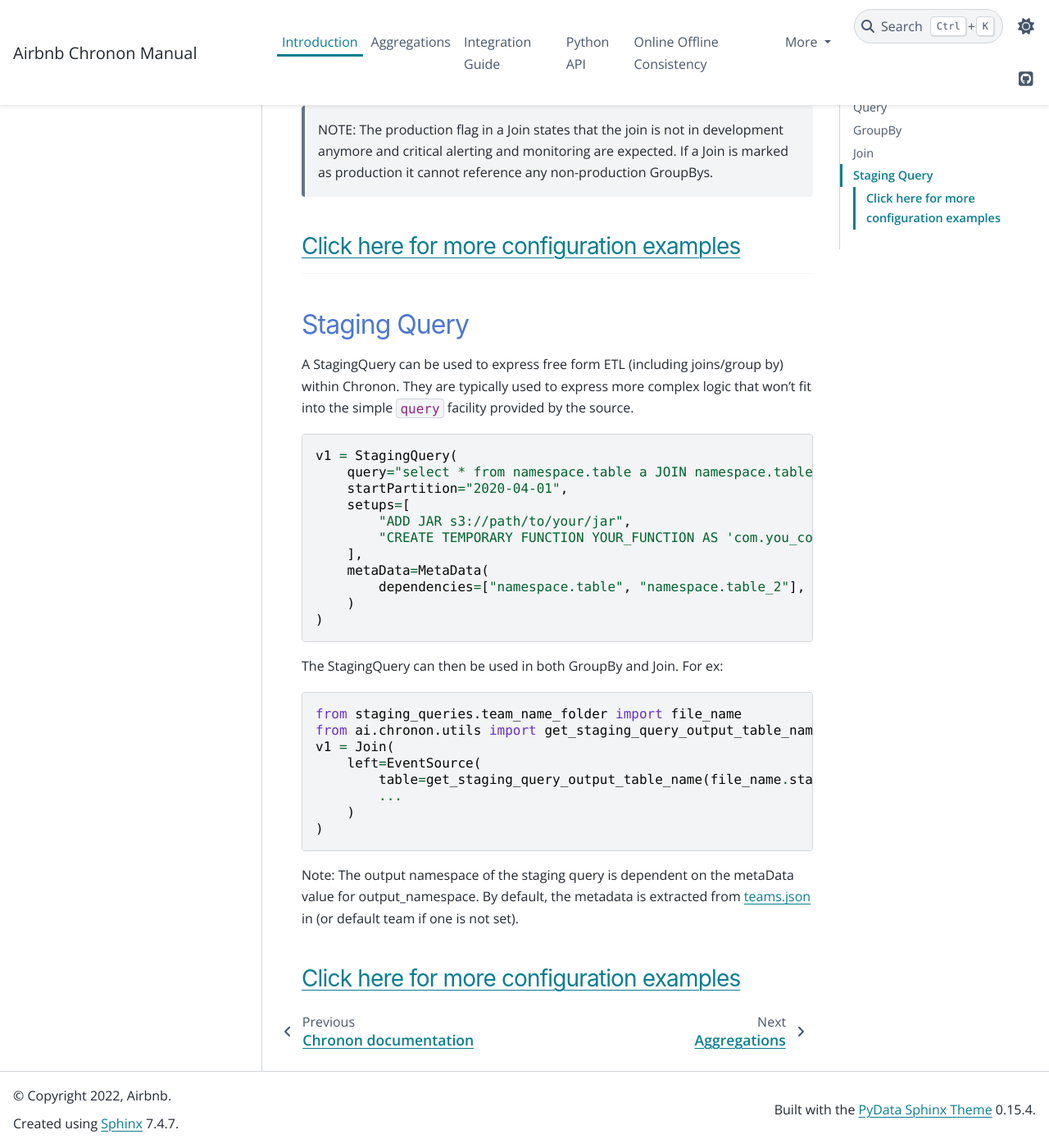
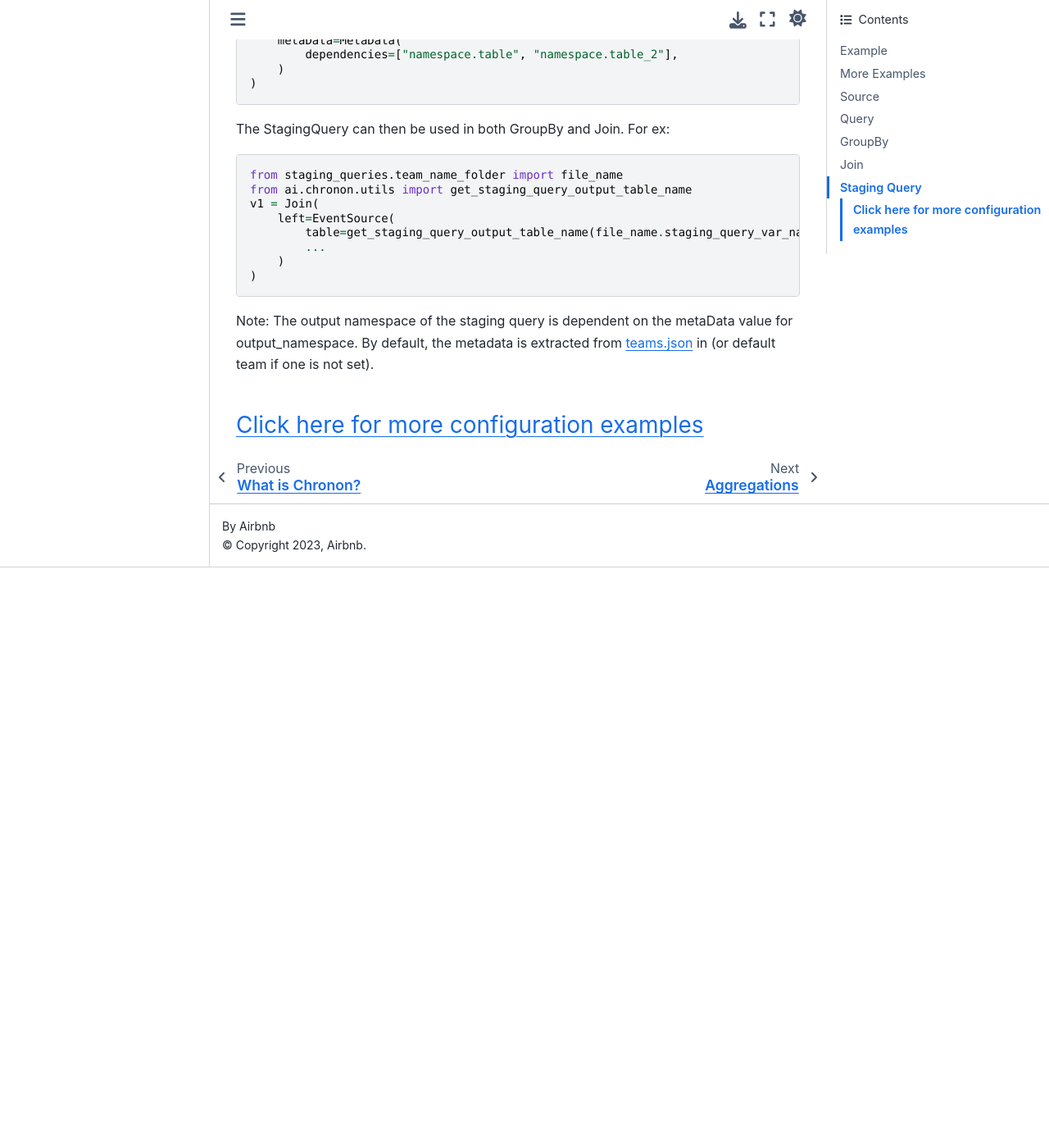
Before and after one commit to airbnb/chronon, a Sphinx documentation site: the page built from docs/source/Introduction.md, in a window 1280 px wide and 1400 px high, scrolled down 10774 px. Shown: the whole window at 82% size. Built offline with Sphinx 7.4.7 and the Sphinx Book theme 1.1.4, drawn with Linux system fonts in a browser that asks for light colours; after the commit the page ends 11466 px from its top, so only the background shows below that; some of the changed text lies outside the part shown.

Commit message:
Open sourcing clean up

```diff
--- a/docs/source/conf.py
+++ b/docs/source/conf.py
@@ -7,9 +7,9 @@
 # https://www.sphinx-doc.org/en/master/usage/configuration.html#project-information
 
 project = 'Chronon'
-copyright = '2022, Airbnb'
+copyright = '2023, Airbnb'
 author = 'Airbnb'
-release = '0.0.10'
+release = '0.0.20'
 
 # -- General configuration ---------------------------------------------------
 # https://www.sphinx-doc.org/en/master/usage/configuration.html#general-configuration
@@ -22,6 +22,8 @@ extensions = [
     'sphinx.ext.coverage',
     'sphinx_design',
 ]
+
+myst_enable_extensions = ["colon_fence"]
 
 source_parsers = {
     '.md': 'recommonmark.parser.CommonMarkParser',
@@ -40,15 +42,15 @@ exclude_patterns = []
 # -- Options for HTML output -------------------------------------------------
 # https://www.sphinx-doc.org/en/master/usage/configuration.html#options-for-html-output
 
-html_theme = 'pydata_sphinx_theme'
+html_theme = 'sphinx_book_theme'
 html_theme_options = {
     "github_url": "https://github.com/airbnb/chronon",
     "collapse_navigation": True,
 }
 
-html_title = "Airbnb Chronon Manual"
+html_title = "Chronon"
 html_static_path = ['_static']
-html_css_files = ["chronon.css"]
+#html_css_files = ["chronon.css"]
 html_context = {"default_mode": "light"}
 html_use_modindex = True
 html_copy_source = False
--- a/docs/sphinx-requirements.txt
+++ b/docs/sphinx-requirements.txt
@@ -3,3 +3,5 @@ myst-parser
 pydata-sphinx-theme
 build
 sphinx-design
+sphinx-book-theme
+insegel
```
Also changed, not shown: devnotes.md (+7 -0 lines), docs/source/index.rst (+11 -3 lines), 10 other files.
